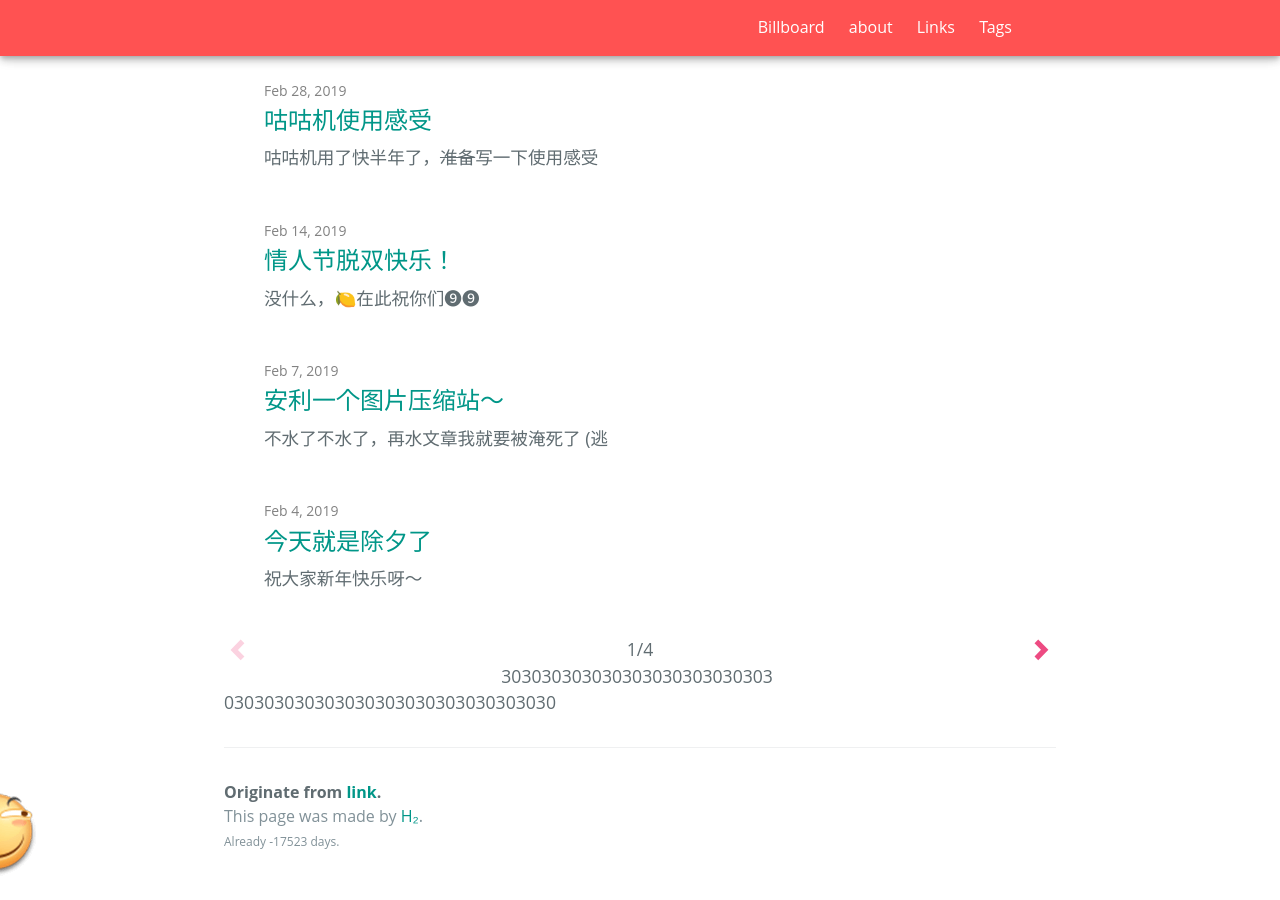
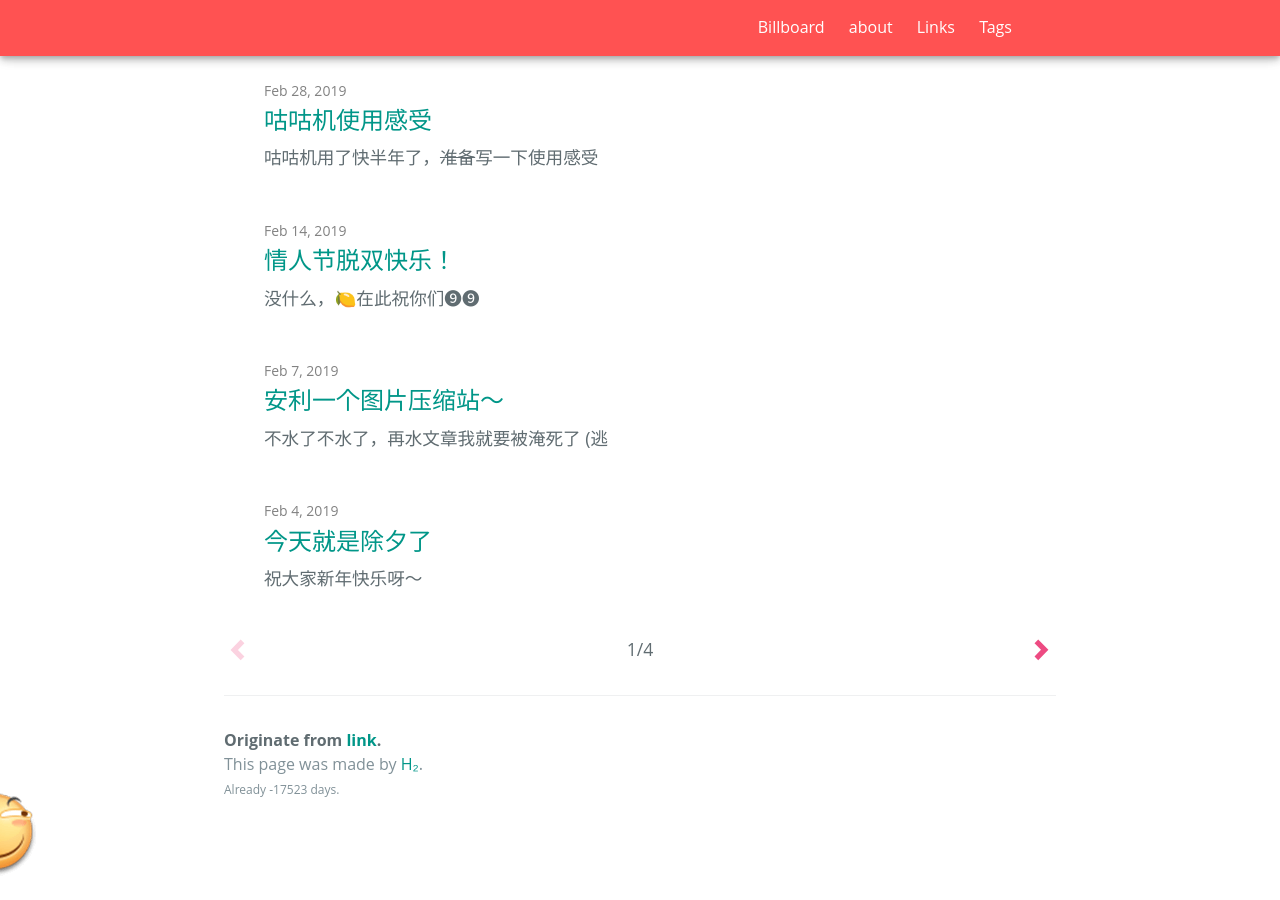
Before and after one commit to link9596/qwq, a Jekyll site: the page built from index.html, in a window 1280 px wide and 900 px high, scrolled down 952 px. Built offline with Jekyll 4.4.1, drawn with Linux system fonts in a browser that asks for light colours; emoji names are drawn with the system emoji font; some web fonts are replaced; the list of posts is cut into pages by our own code; comment, search, counter and statistics services are not loaded.

Commit message:
Update default.html

```diff
--- a/_layouts/default.html
+++ b/_layouts/default.html
@@ -98,7 +98,7 @@
 
     <section class="main-content fade">
 
-      {{ content }}{% for post in site.posts %}{{paginator.total_posts}}{% endfor %}
+      {{ content }}
 
       <footer class="site-footer">
         <span class="site-footer-owner">Originate from <a href="">link</a>.</span>
```
